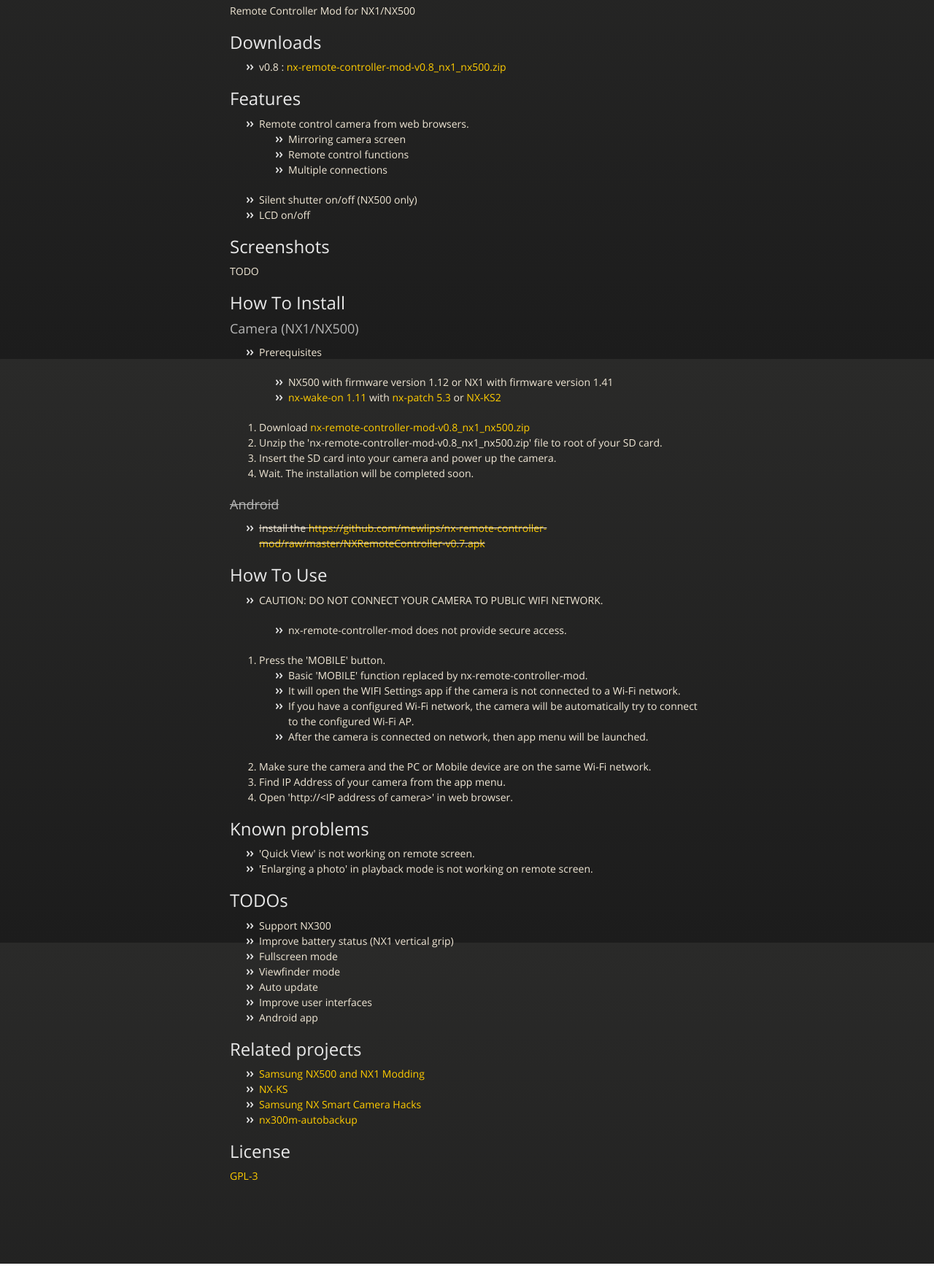
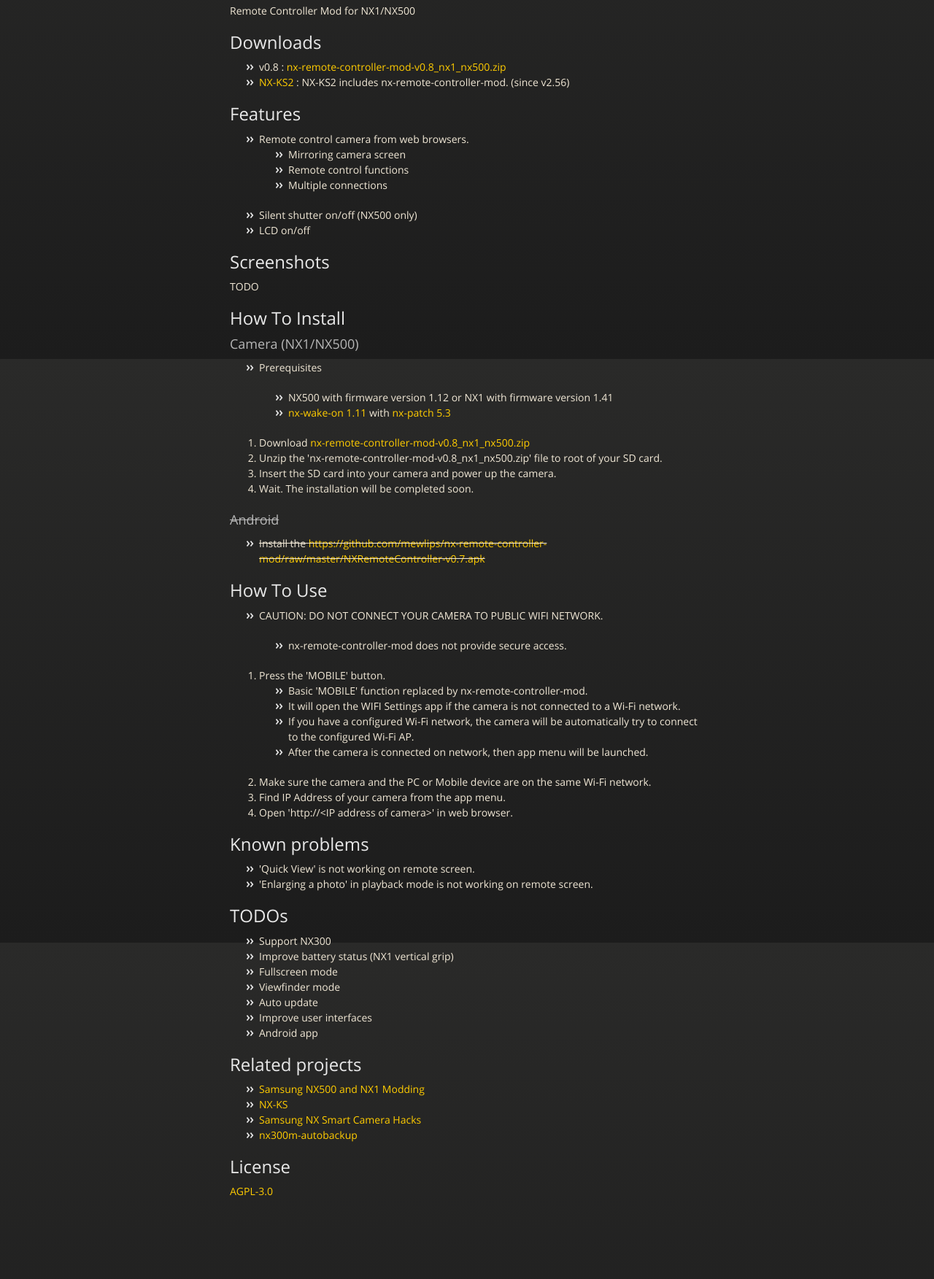
Before and after one commit to mewlips/nx-remote-controller-mod, a plain HTML site: page index.html in a window 1280 px wide. Shown: the part 308-2061 px from the top of the page at 73% size. Before the commit the page ends 2040 px from the top, so only its background shows below. Drawn offline with nearby package versions, Linux system fonts and the light colour scheme.

```diff
--- a/index.html
+++ b/index.html
@@ -49,6 +49,8 @@
 <ul>
 <li>v0.8 : <a href="https://github.com/mewlips/nx-remote-controller-mod/releases/download/v0.8/nx-remote-controller-mod-v0.8_nx1_nx500.zip">nx-remote-controller-mod-v0.8_nx1_nx500.zip</a>
 </li>
+<li>
+<a href="https://www.facebook.com/NXKS2/">NX-KS2</a> : NX-KS2 includes nx-remote-controller-mod. (since v2.56)</li>
 </ul>
 
 <h2>
@@ -85,7 +87,7 @@
 <ul>
 <li>NX500 with firmware version 1.12 or NX1 with firmware version 1.41</li>
 <li>
-<a href="https://github.com/ottokiksmaler/nx500_nx1_modding/tree/master/nx-on-wake">nx-wake-on 1.11</a> with <a href="https://github.com/ottokiksmaler/nx500_nx1_modding/tree/master/video-bitrate-mods/nx-patch">nx-patch 5.3</a> or <a href="https://www.facebook.com/NXKS2">NX-KS2</a>
+<a href="https://github.com/ottokiksmaler/nx500_nx1_modding/tree/master/nx-on-wake">nx-wake-on 1.11</a> with <a href="https://github.com/ottokiksmaler/nx500_nx1_modding/tree/master/video-bitrate-mods/nx-patch">nx-patch 5.3</a>
 </li>
 </ul>
 </li>
@@ -169,7 +171,7 @@
 <h2>
 <a id="license" class="anchor" href="#license" aria-hidden="true"><span aria-hidden="true" class="octicon octicon-link"></span></a>License</h2>
 
-<p><a href="https://www.gnu.org/licenses/gpl-3.0.html">GPL-3</a></p>
+<p><a href="https://www.gnu.org/licenses/agpl-3.0.html">AGPL-3.0</a></p>
       </section>
 
     </div>
```
Also changed, not shown: params.json (+1 -1 lines).
